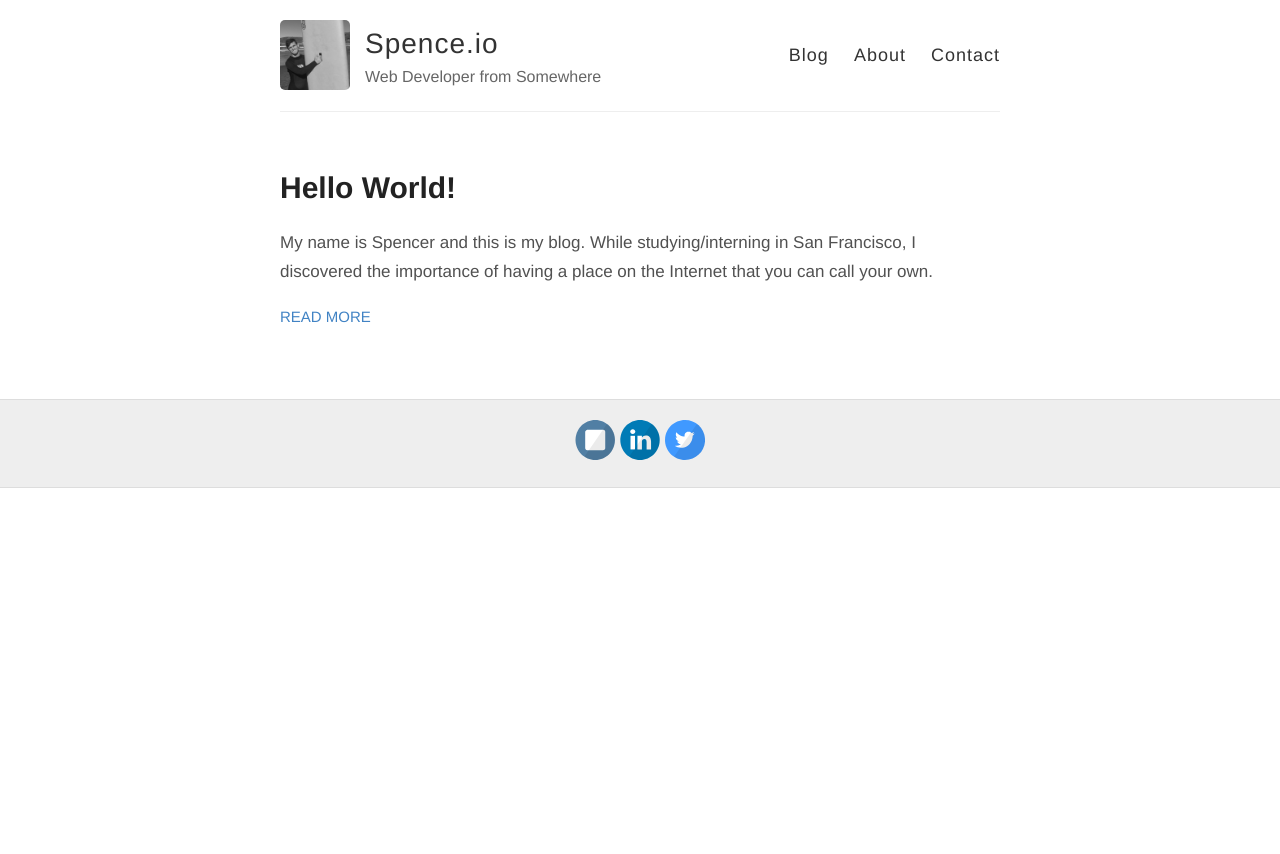
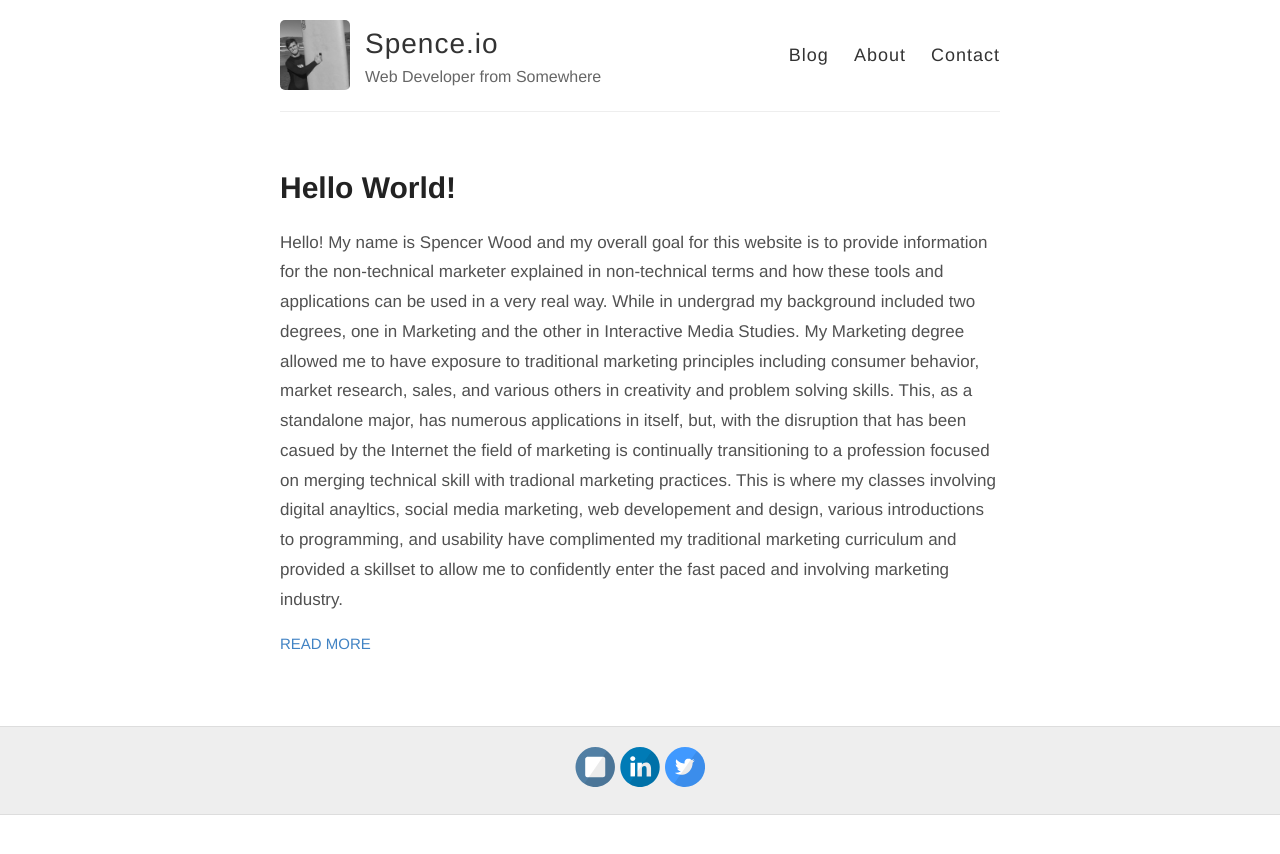
Before and after one commit to SpencerRWood/SpencerRWood.github.io, a Jekyll site: the page built from blog.html, in a window 1280 px wide. Shown: the top 854 px of the page. Built offline with Jekyll 4.4.1, drawn with Linux system fonts in a browser that asks for light colours; Markdown is read by kramdown in place of the engine named in the settings.

Commit message:
incomplete blog post

```diff
--- a/_posts/2015-2-1-Hello-World.md
+++ b/_posts/2015-2-1-Hello-World.md
@@ -3,17 +3,41 @@ layout: post
 title: Hello World!
 ---
 
-My name is Spencer and this is my blog. While studying/interning in San Francisco, I discovered the importance of having a place on the Internet that you can call your own.
+Hello! My name is Spencer Wood and my overall goal for this website is to provide information for the non-technical marketer explained in non-technical terms and how these tools and applications can be used in a very real way. While in undergrad my background included two degrees, one in Marketing and the other in Interactive Media Studies. My Marketing degree allowed me to have exposure to traditional marketing principles including consumer behavior, market research, sales, and various others in creativity and problem solving skills. This, as a standalone major, has numerous applications in itself, but, with the disruption that has been casued by the Internet the field of marketing is continually transitioning to a profession focused on merging technical skill with tradional marketing practices. This is where my classes involving digital anayltics, social media marketing, web developement and design, various introductions to programming, and usability have complimented my traditional marketing curriculum and provided a skillset to allow me to confidently enter the fast paced and involving marketing industry.
 
-![SpenceIO]({{ site.baseurl }}/images/SpenceIO.png)
+For my first post, I will explain how I developed this website and provide resources for you to be able to create your own. First of all, this website was created with [Jekyll](https://jekyllrb.com/) hosted through [Github](https://github.com/) and is considered a [static webpage](https://en.wikipedia.org/wiki/Static_web_page) which means that you don't have to mess with a database programming language such as PHP. Other advantages of hosting your website on Github with Jekyll Now includes:
 
-I set out with the goal of carving out my own space to showcase work and, more importantly, who I am as a person without the use of content management system (CMS). This is due to two incredibly profound reasons:
+	*Fast, responsive, and overall light design.
+	*Total customizability versus other taditional content management systems such as Wordpress.
+	*Easily integrate analytics and comments via plugins.
+	*Add your own custom domain.
+	*And most importanly, completely free to use with a Github account!
 
-1. I have always had a passion for building things myself.
-2. As a college student, I am incredibly cheap and don’t want to pay for hosting.
+##Setting Up Your Personalized Website
 
-Essentially, this is a personal experiment in digital self-sufficiency.
+When setting up your website, I do not recommend following the guide put out by the original Jekyll creators, as this requires an intimate knowledge of your system's terminal program, which can over complicate the process and discourage users. So if you have not already done so, you'll have to create a Github account, afterwards read and follow [Smashing Magazine's guide](http://www.smashingmagazine.com/2014/08/build-blog-jekyll-github-pages/#1-fork-a-starting-point) for forking and setting up your website through [Jekyll Now](http://www.jekyllnow.com/about/) written by Barry Clark who created this streamlined work around to using terminal.
 
-As of right now, this blog will be a combination of my life experiences, various topics involving the technology industry and marketing, and my ever growing list of activities that I enjoy. This will be a tentative list, and will be subject to change in the future as I figure things out.
+##Creating a Landing Page
 
-If you are interested in seeing more from me, my twitter and instagram are @SpencerRWood.
+Now that you have your site up and running, you might want to create a landing page that users access before your blog. Any HTML file that you create and drop into your Github repository with the designation of index.html will automatically be the first page users go to when they type in your website URL. This will require some working knowledge of both HTML and CSS, and while not necessary, will add a more personalized touch to your website and give you the future opportunity to conduct A/B testing to improve conversion rates of goals. Before we get to ahead of ourselves, if you aren't familiar with HTML or CSS there are tons of great courses from [Codecademy](www.codecademy.com) that will help you understand this fairly simple mark up language.
+
+##Understanding Google Anayltics
+
+Within Smashing Magazine's guide there was a step that showed you how to easily integrate [Google Analytics](www.google.com/analytics) tracking to your website. For data-driven marketers, this is a crucial step. This will allow you to understand user traffic and behavior within your website along with demographic information, whether conversion goals are being met, and among various other statistical information important for making informed decisions about your site. For example, if you are experiencing a high bounce rate, the percentage of users who only click one page on your site, then you may want to adjust your landing page or content to better match user expectations of your website. There are hundreds of practical applications that can be syntehsized through analytical data such as this, I recommend becoming Google Analytics IQ certified, you can read up more on the processs [here](https://support.google.com/partners/answer/6089738?hl=en).
+
+
+
+
+
+
+http://webdesign.tutsplus.com/tutorials/quick-tip-add-a-formspree-form-to-your-static-sites--cms-23870
+
+http://sebastien.saunier.me/blog/2014/04/15/you-do-not-need-a-database-for-your-contact-form.html
+
+http://joshualande.com/jekyll-github-pages-poole/
+
+https://raw.githubusercontent.com/barryclark/www.jekyllnow.com/gh-pages/_posts/2014-6-19-Markdown-Style-Guide.md
+
+http://jekyllrb.com/docs/plugins/#converters-1
+
+https://github.com/takuti/jekyll-lazy-tweet-embedding
```
